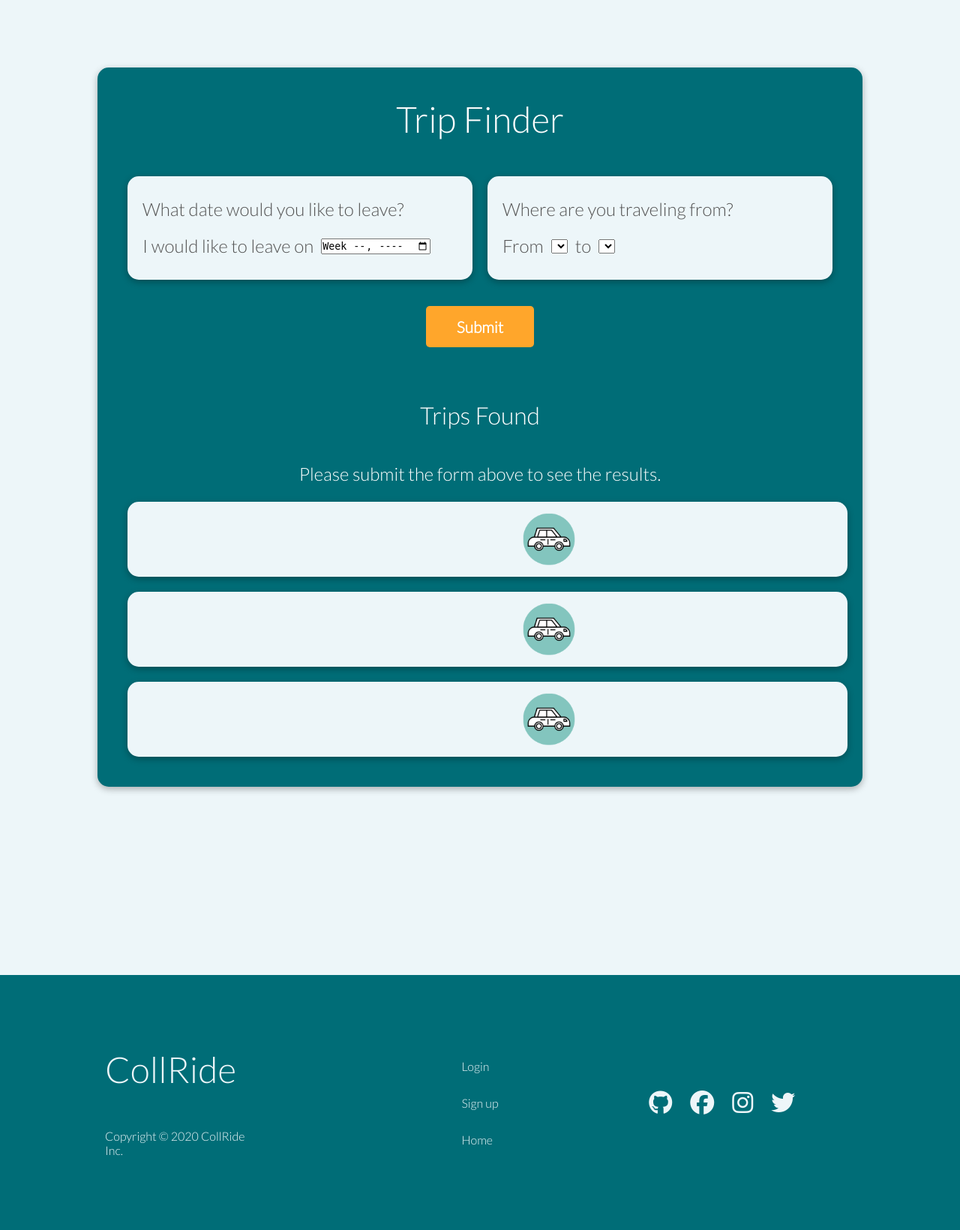
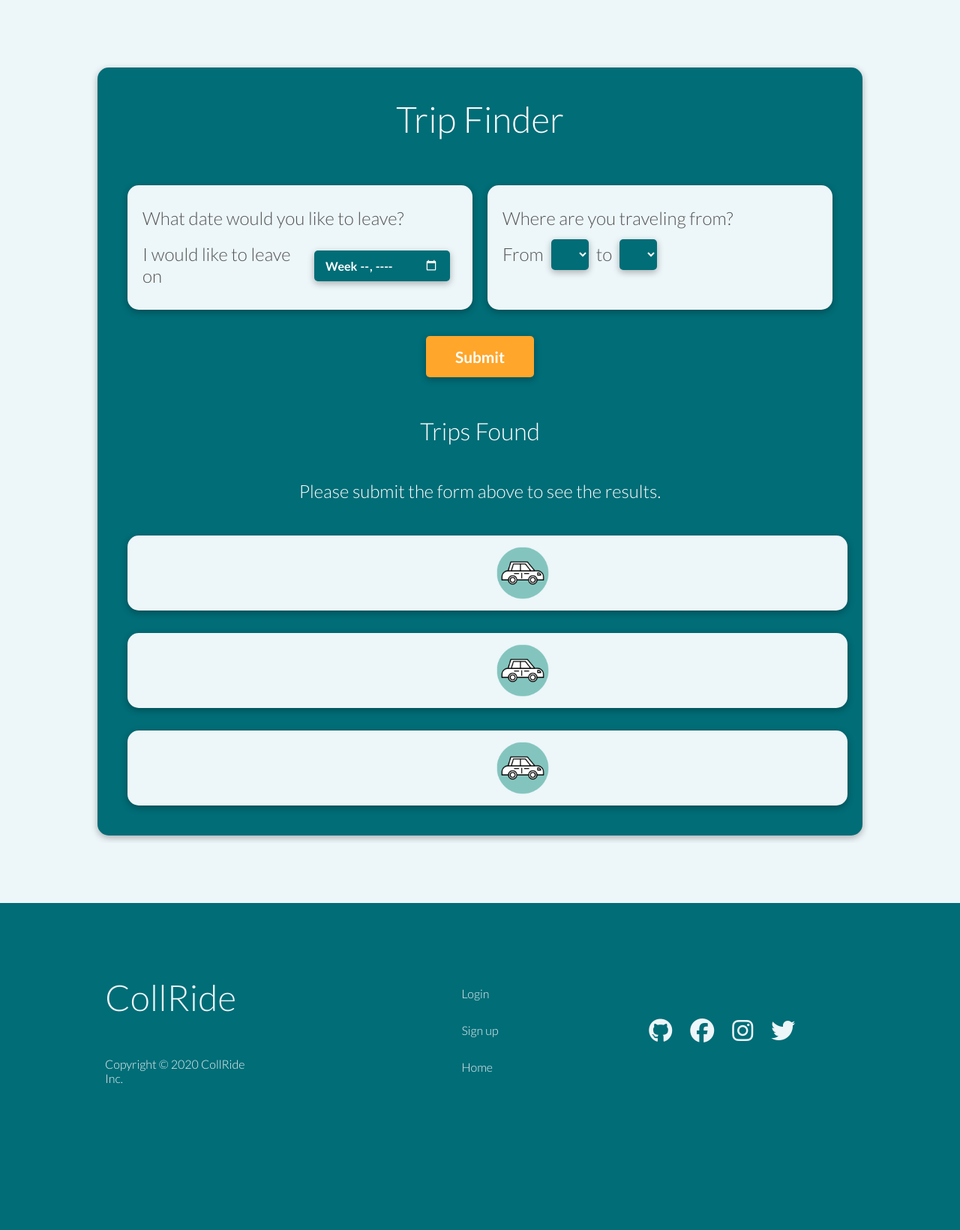
Before and after one commit to NaderASC20/collride, a Flask app: template templates/trips.html in a window 1280 px wide. Shown: the part 70-1710 px from the top of the page at 75% size. After the commit the page ends 1515 px from the top, so only its background shows below. Run offline with Flask 2, Linux system fonts and the light colour scheme; the template is opened without the code that fills it, so the values that code supplies are empty; some libraries are stand-ins or nearby versions.

Commit message:
Small margin/shadow changes

```diff
--- a/static/style.css
+++ b/static/style.css
@@ -1,4 +1,6 @@
 @import url("https://fonts.googleapis.com/css2?family=Lato:wght@300&display=swap");
+@import url('https://fonts.googleapis.com/css2?family=Lato:wght@700&display=swap');
+/* Bold */
 
 :root /* set a variable we can use latter */ {
   --navbar-foot-color: #006d77;
@@ -19,6 +21,22 @@
 /* Body and Root Stuff */
 body {
   font-family: "Lato";
+}
+
+
+body select, input[type="week"]{
+  border: none;
+  display: inline-block;
+  cursor: pointer;
+  border-radius: 5px;
+  color: #fff;
+  font-size: 1rem;
+  font-family: "Lato";
+  font-weight: 900;
+  margin: 0 auto;
+  background-color: #006d77;
+  padding: 10px 15px;
+  box-shadow: 0 3px 10px rgba(0, 0, 0, 0.3);
 }
 
 .flex {
@@ -66,7 +84,8 @@
 h6 {
   margin: 10px 0;
   line-height: 1.2;
-  font-weight: 400;
+  font-weight: 500;
+  font-family: "Lato";
 }
 
 .lead {
@@ -123,6 +142,15 @@
   background-color: #FFA62B;
   padding: 12px 20px;
   width: 15%;
+  box-shadow: 0 3px 10px rgba(0, 0, 0, 0.3);
+}
+
+input {
+  box-shadow: 0 3px 10px rgba(0, 0, 0, 0.23);
+}
+
+::-webkit-calendar-picker-indicator {
+  filter: invert(1);
 }
 
 .btn:hover {
@@ -232,6 +260,11 @@
 
 /* Questions */
 
+.questions .grid .card {
+  color: rgb(83, 83, 83);
+  background-color: #edf6f9;
+}
+
 .questions .card .avatar {
   margin: 0;
 }
@@ -248,7 +281,7 @@
   width: 220px;
   height: auto;
   margin: 10px 0;
-  border: 3px solid white;
+  border: 3px solid black;
   border-radius: 120px;
   padding: 15px;
 }
@@ -364,9 +397,12 @@
 
 /* Trips Page */
 .trip-section {
-  height: 1300px;
   padding: 80px;
-  overflow: visible;
+  overflow: auto;
+}
+
+.trip-section .container {
+  height: auto;
 }
 
 .main-grid {
@@ -396,10 +432,15 @@
   padding: 20px;
 }
 
+.profile {
+  margin-top: 0.6rem;
+}
+
 .results-grid {
   display: grid;
   grid-template-columns: 1fr;
   padding-top: 30px;
+  gap: 10px;
 }
 
 
@@ -426,11 +467,10 @@
 }
 
 .result img {
-  animation-duration: 5s;
+  animation-duration: 2s;
   animation-name: slidein;
   animation-iteration-count: infinite;
 }
-
 
 .card i {
   margin: 3px 5px;
--- a/templates/questions.html
+++ b/templates/questions.html
@@ -4,7 +4,7 @@
 <section class="questions">
   <div class="container">
     <div class="card">
-      <h1 class="text-center">Set up your profile!</h1>
+      <h1 class="md text-center my-2">Set up your profile!</h1>
       <div class="grid">
         <form method="POST" action="/questions">
           <div class="question-div">
--- a/templates/trips.html
+++ b/templates/trips.html
@@ -41,7 +41,7 @@
         <input class="btn" type="submit" value="Submit" />
       </form>
       <div class="results-grid">
-        <h1 class="text-center my-3 md">Trips Found</h1>
+        <h1 class="text-center my-1 md">Trips Found</h1>
       {% if request.method == "POST" %}
         {% if user.get('car') %}
         <div class="card result">
@@ -74,7 +74,7 @@
             {% endif %}
         {% endfor %}
       {% else %}
-          <h1 class="text-center my-1">Please submit the form above to see the results.</h1>
+          <h1 class="text-center my-2">Please submit the form above to see the results.</h1>
           <div class="card result" style="width: 100%; height: 100px">
             <img src="../static/images/car.png" alt="">
           </div>
```
